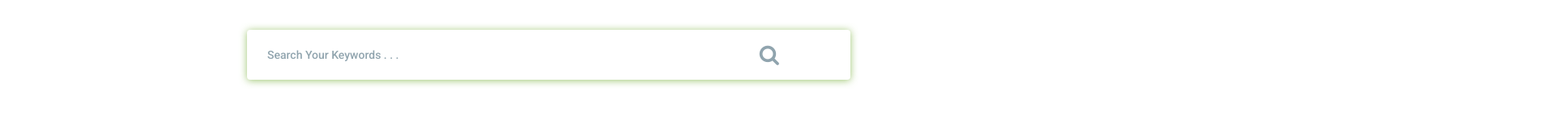
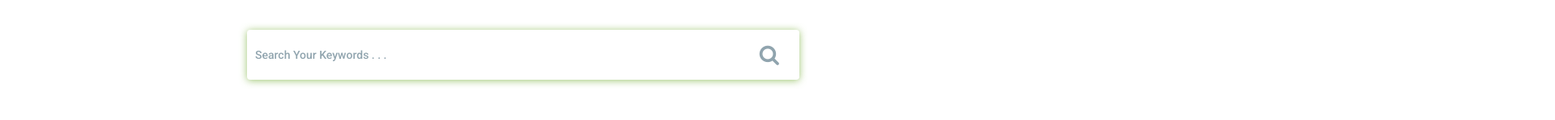
Before and after one commit to esa-kateryna/market-place, a website: page app/index.html in a window 1280 px wide. Shown: the part 374-523 px from the top of the page at 81% size, 1920 px wide, since content can reach past the window. Drawn offline with nearby package versions, Linux system fonts and the light colour scheme; files that its build step writes are made by us from their sources; files whose address does not match are found by name.

Commit message:
first page done

```diff
--- a/app/scss/style.scss
+++ b/app/scss/style.scss
@@ -162,8 +162,7 @@ ul{
 		font-size: 14px;
 		color: #90a4ae;
 		font-weight: 500;
-		padding-left: 25px;
-		padding-right: 50px;
+		padding-left: 10px;
 		outline: none;
 		&::placeholder{
 			font-size: 14px;
```
Also changed, not shown: app/css/libs.min.css, app/css/style.css, app/js/libs.min.js.
